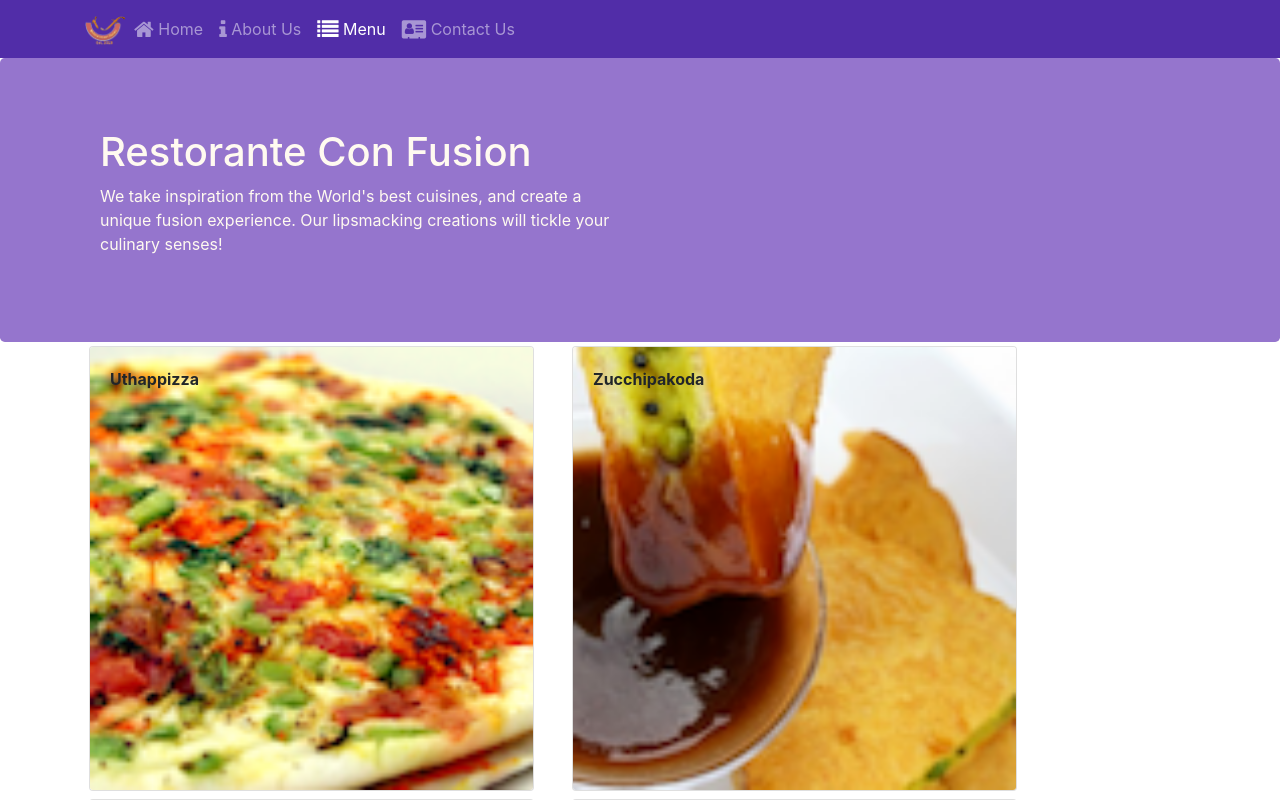
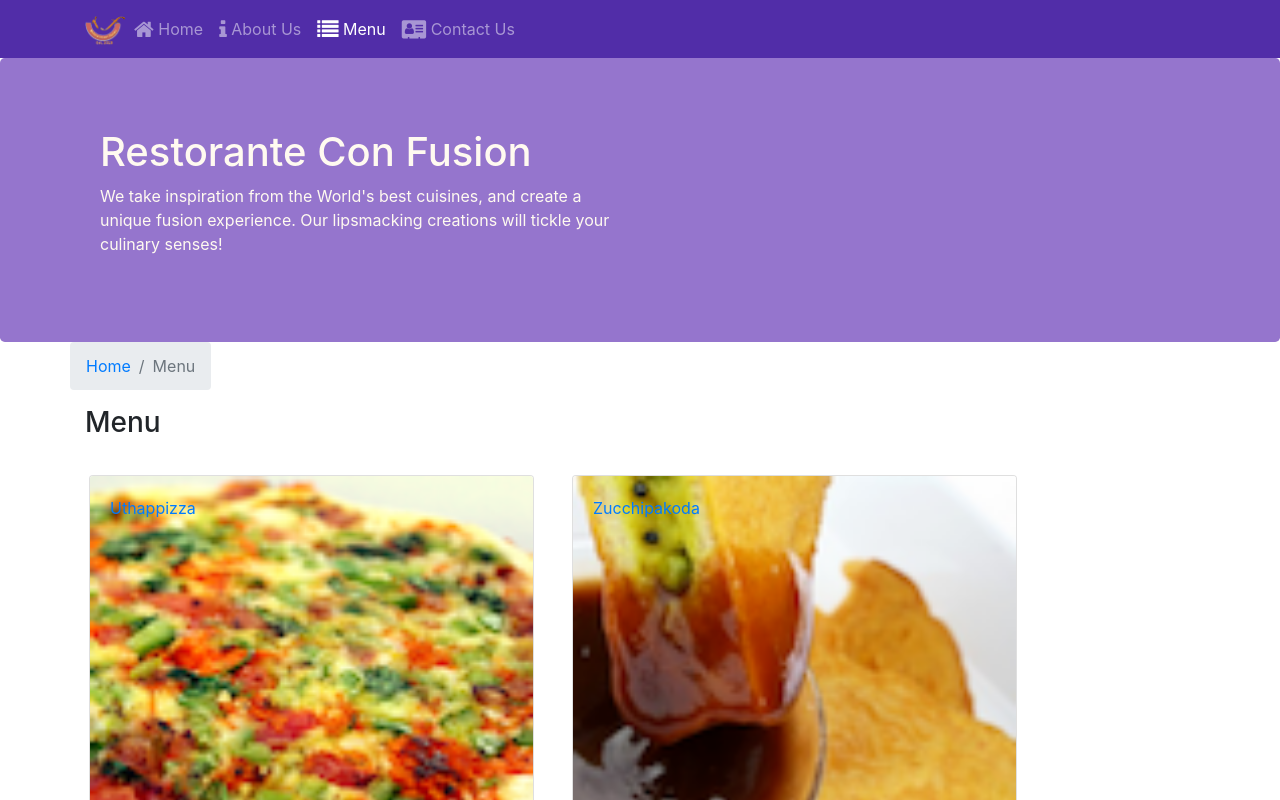
Before and after one commit to MaxiNCh/coursera_hong_kong, a React (Create React App) app in the folder 2.React/confusion/: page /menu in a window 1280 px wide. Shown: the top 800 px of the page. Built offline with nearby package versions, Linux system fonts and the light colour scheme.

Commit message:
Single Page Applications Part 2

```diff
--- a/2.React/confusion/src/components/ContactComponent.js
+++ b/2.React/confusion/src/components/ContactComponent.js
@@ -1,8 +1,20 @@
 import React from 'react';
+import { Breadcrumb, BreadcrumbItem } from 'reactstrap';
+import { Link } from 'react-router-dom';
 
 function Contact(props) {
 	return(
 		<div className="container">
+			<div className="row">
+				<Breadcrumb>
+					<BreadcrumbItem><Link to="/home">Home</Link></BreadcrumbItem>
+					<BreadcrumbItem active>Contact Us</BreadcrumbItem>
+				</Breadcrumb>
+				<div className="col-12">
+					<h3>Contact Us</h3>
+					<hr />
+				</div>
+			</div>
 			<div className="row row-content">
 				<div className="col-12">
 				<h3>Location Information</h3>
@@ -24,7 +36,7 @@ function Contact(props) {
 				<div className="col-12 col-sm-11 offset-sm-1">
 					<div className="btn-group" role="group">
 						<a role="button" className="btn btn-info" href="tel:+85212345678"><i className="fa fa-phone"></i> Call</a>
-                        <a role="button" className="btn btn-primary text-white"><i className="fa fa-skype"></i> Skype</a>
+						<a role="button" className="btn btn-primary text-white" href="/"><i className="fa fa-skype"></i> Skype</a>
 						<a role="button" className="btn btn-success" href="mailto:confusion@food.net"><i className="fa fa-envelope-o"></i> Email</a>
 					</div>
 				</div>
--- a/2.React/confusion/src/components/DishDetailsComponent.js
+++ b/2.React/confusion/src/components/DishDetailsComponent.js
@@ -1,9 +1,10 @@
 import React from 'react';
-import {Card, CardImg, CardTitle, CardBody, CardText} from 'reactstrap';
+import {Card, CardImg, CardTitle, CardBody, CardText, Breadcrumb, BreadcrumbItem} from 'reactstrap';
+import {Link} from 'react-router-dom';
 
 
 
-function	renderDish(dish) {
+function	RenderDish(dish) {
 		if (dish != null)
 			return (
 				<Card>
@@ -20,10 +21,10 @@ function	renderDish(dish) {
 			);
 	}
 
-function	renderComments(dish) {
+function	RenderComments(commentsArray) {
 
-		if ( dish != null) {
-			const comments = dish.comments.map( (comment) => {
+		if ( commentsArray != null) {
+			const comments = commentsArray.map( (comment) => {
 				return (
 					<li key={comment.id}>
 						<p className="blockquote">{comment.comment}</p>
@@ -58,17 +59,28 @@ function	renderComments(dish) {
 function DishDetail(props)  {
 
 	const dish = props.dish;
+	const commentsArray = props.comments;
 
 	return (
 
 		<div className="container">
 			<div className="row">
+				<Breadcrumb>
+					<BreadcrumbItem><Link to="/menu">Menu</Link></BreadcrumbItem>
+					<BreadcrumbItem active>{dish.name}</BreadcrumbItem>
+				</Breadcrumb>
+				<div className="col-12">
+					<h3>{dish.name}</h3>
+					<hr />
+				</div>
+			</div>
+			<div className="row">
 				<div className="col-12 col-md-5 m-1">
-					{renderDish(dish)}
+					{RenderDish(dish)}
 				</div>
 
 				<div className="col-12 col-md-5 m-1">
-					{renderComments(dish)}
+					{RenderComments(commentsArray)}
 				</div>
 			</div>
 		</div>
--- a/2.React/confusion/src/components/HeaderComponent.js
+++ b/2.React/confusion/src/components/HeaderComponent.js
@@ -23,6 +23,7 @@ class Header extends Component {
 				<Navbar dark expand="md">
 					<div className="container">
 						<NavbarBrand className="mr-auto" href="/"><img src='assets/images/logo.png' height="30" width="41" alt="Restorante con Fustion" /></NavbarBrand>
+						<NavbarToggler onClick={this.toggleNav} />
 						<Collapse isOpen={this.state.isNavOpen} navbar>
 							<Nav navbar>
 								<NavItem>
@@ -47,7 +48,6 @@ class Header extends Component {
 								</NavItem>
 							</Nav>
 						</Collapse>
-						<NavbarToggler onClick={this.toggleNav} />
 					</div>
 				</Navbar>
 				<Jumbotron>
--- a/2.React/confusion/src/components/HomeComponent.js
+++ b/2.React/confusion/src/components/HomeComponent.js
@@ -7,8 +7,8 @@ function RenderCard({item}) {
 		<Card>
 			<CardImg src={item.image} alt={item.name} />
 			<CardBody>
-				<CardTitle>{item.name}</CardTitle>
-				{item.designation ? <CardSubtitle>{item.designation}</CardSubtitle> : null}
+				<CardTitle><h5>{item.name}</h5></CardTitle>
+				{item.designation ? <CardSubtitle><h6>{item.designation}</h6></CardSubtitle> : null}
 				<CardText>{item.description}</CardText>
 			</CardBody>
 		</Card>
--- a/2.React/confusion/src/components/MainComponent.js
+++ b/2.React/confusion/src/components/MainComponent.js
@@ -24,6 +24,14 @@ class Main extends Component {
 
 	render() {
 
+		const DishWithId = ({match}) => {
+			return (
+				<DishDetail dish={this.state.dishes.filter((dish) => dish.id === parseInt(match.params.dishId,10))[0]}
+					comments={this.state.comments.filter((comment) => comment.dishId === parseInt(match.params.dishId,10))}
+				/>
+			);
+		}
+
 		const HomePage = () => {
 			return (
 				<Home
@@ -44,6 +52,7 @@ class Main extends Component {
 					<Route exact path='/menu'>
 						<Menu dishes={this.state.dishes} />
 					</Route>
+					<Route path='/menu/:dishId' component={DishWithId} />
 					<Route path='/contactus' component={Contact} />
 					<Redirect to='/home' />
 				</Switch>
--- a/2.React/confusion/src/components/MenuComponent.js
+++ b/2.React/confusion/src/components/MenuComponent.js
@@ -1,23 +1,43 @@
 import React from 'react';
-import { Card, CardImg, CardImgOverlay, CardTitle } from 'reactstrap';
+import { Card, CardImg, CardImgOverlay, CardTitle, Breadcrumb, BreadcrumbItem } from 'reactstrap';
+import {Link} from 'react-router-dom';
+
+function RenderMenuItem (dish) {
+	return (
+		<Card>
+			<Link to={`/menu/${dish.id}`} >
+				<CardImg src={dish.image} alt={dish.name} />
+				<CardImgOverlay>
+					<CardTitle>{dish.name}</CardTitle>
+				</CardImgOverlay>
+			</Link>
+		</Card>
+	);
+}
+
 
 const Menu = (props) => {
 
 	const menu = props.dishes.map((dish) => {
 		return (
 			<div  key={dish.id}  className="col-12 col-md-5 m-1">
-				<Card>
-					<CardImg width="100%" src={dish.image} alt={dish.name} />
-					<CardImgOverlay>
-						<CardTitle><strong>{dish.name}</strong></CardTitle>
-					</CardImgOverlay>
-				</Card>
+				{RenderMenuItem(dish)}
 			</div>
 		);
 	});
 
 	return (
 		<div className="container">
+			<div className="row">
+				<Breadcrumb>
+					<BreadcrumbItem><Link to="/home">Home</Link></BreadcrumbItem>
+					<BreadcrumbItem active>Menu</BreadcrumbItem>
+				</Breadcrumb>
+				<div className="col-12">
+					<h3>Menu</h3>
+					<br />
+				</div>
+			</div>
 			<div className="row">
 				{menu}
 			</div>
```
Lines whose indentation alone changed are shown as unchanged.
